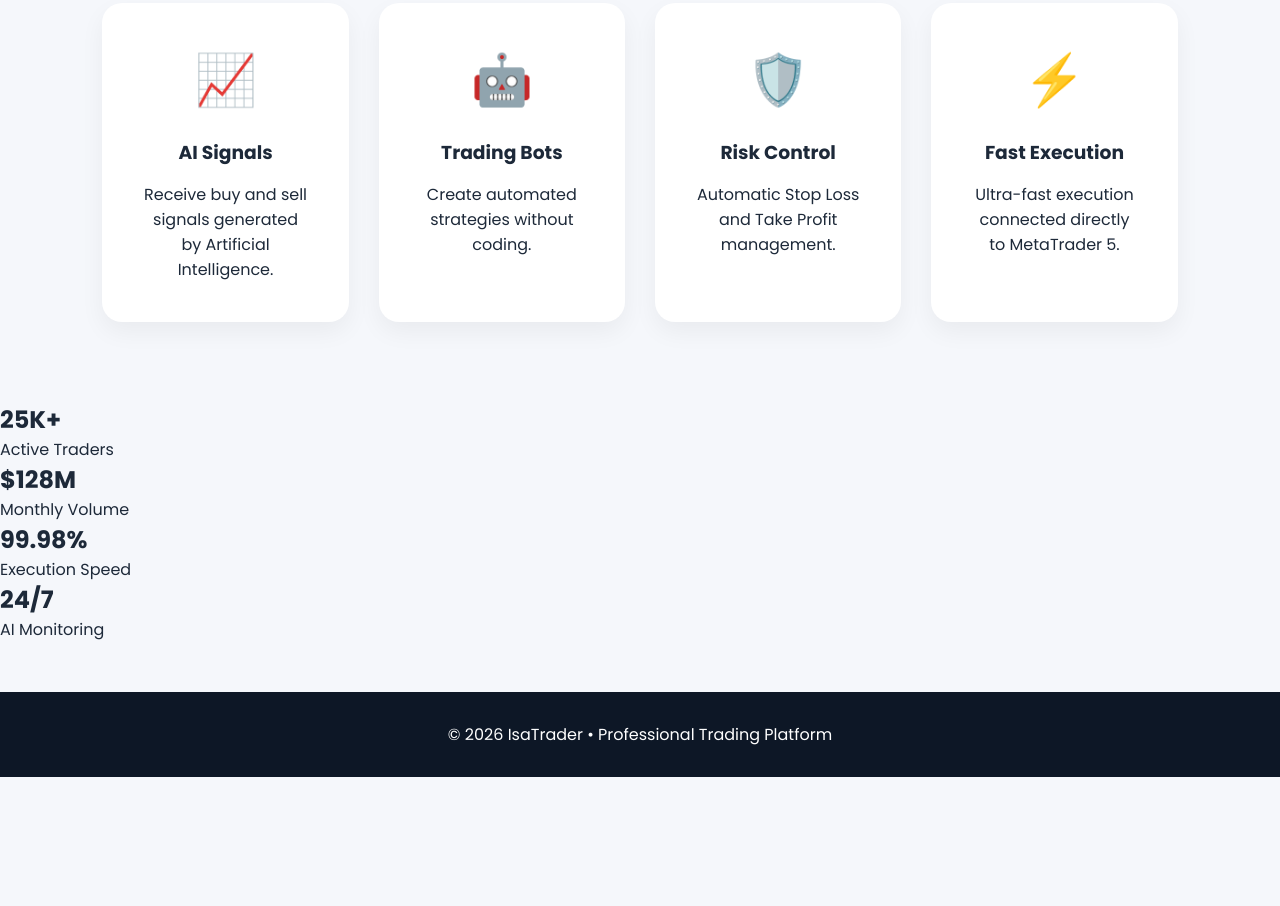
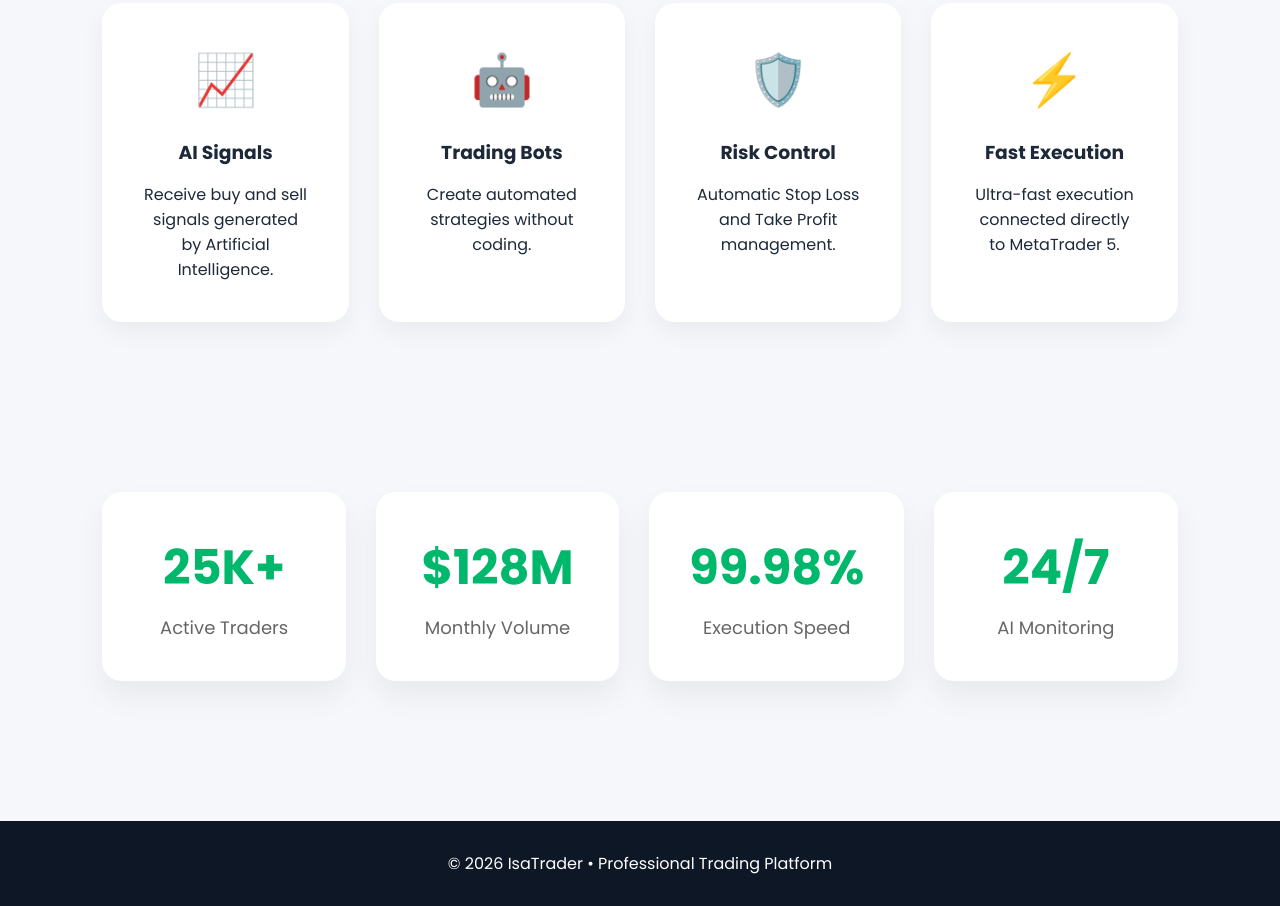
Before and after one commit to Overlookalpha/Isa-Trader, a plain HTML site: page index.html in a window 1280 px wide. Shown: the part 782-1688 px from the top of the page. Before the commit the page ends 1559 px from the top, so only its background shows below. Drawn offline with Linux system fonts and the light colour scheme.

Commit message:
Update style.css

```diff
--- a/css/style.css
+++ b/css/style.css
@@ -294,3 +294,47 @@ flex-direction:column;
 }
 
 }
+
+.stats{
+
+    padding:90px 8%;
+    display:grid;
+    grid-template-columns:repeat(4,1fr);
+    gap:30px;
+
+}
+
+.stat{
+
+    background:white;
+    border-radius:20px;
+    padding:40px;
+    text-align:center;
+    box-shadow:0 15px 30px rgba(0,0,0,.06);
+
+}
+
+.stat h1{
+
+    font-size:48px;
+    color:#00b86b;
+    margin-bottom:10px;
+
+}
+
+.stat p{
+
+    color:#666;
+    font-size:18px;
+
+}
+
+@media(max-width:700px){
+
+.stats{
+
+grid-template-columns:1fr 1fr;
+
+}
+
+}
```
